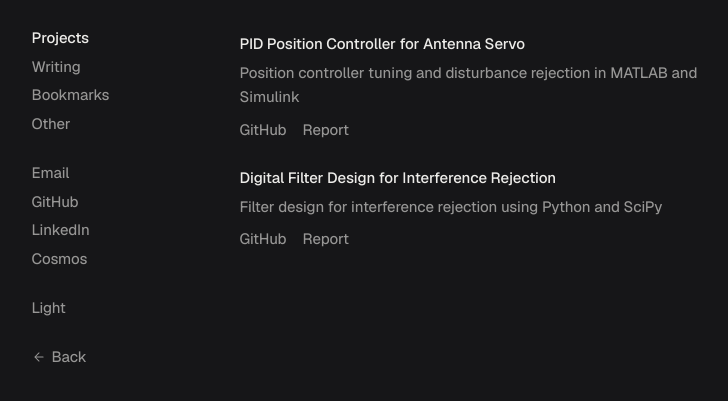
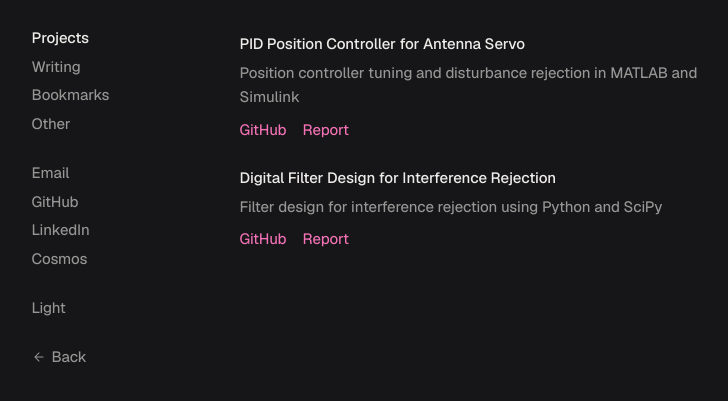
Before and after one commit to farooqqureshii/farooqqureshii.github.io, an Astro site: page /projects in a window 1280 px wide. Shown: the part 71-472 px from the top of the page, without its empty margins (243-971 px from the left). Built offline with nearby package versions, Linux system fonts and the light colour scheme; Astro itself is replaced by a stand-in of ours.

Commit message:
changes made to link color

```diff
--- a/src/pages/projects/index.astro
+++ b/src/pages/projects/index.astro
@@ -228,10 +228,10 @@ const categories = [
       user-select: none;
     }
     .project-link {
-      color: inherit !important;
-      opacity: 0.6;
+      color: var(--link-color) !important;
+      opacity: 1 !important;
       text-decoration: none !important;
-      transition: opacity 120ms cubic-bezier(0.23, 1, 0.32, 1), color 120ms cubic-bezier(0.23, 1, 0.32, 1) !important;
+      transition: color 120ms cubic-bezier(0.23, 1, 0.32, 1) !important;
     }
     @media (hover: hover) and (pointer: fine) {
       .project-link:hover {
--- a/src/styles/global.css
+++ b/src/styles/global.css
@@ -526,15 +526,13 @@
   }
 }
 
-/* Universal unified project and filter link styles */
-.project-link,
+/* Universal unified filter link styles */
 .filter-link {
   color: inherit !important;
   opacity: 0.6;
   transition: opacity var(--duration-fast) var(--ease-out);
 }
 
-.project-link:hover,
 .filter-link:hover,
 .filter-link.is-active {
   opacity: 1 !important;
```
